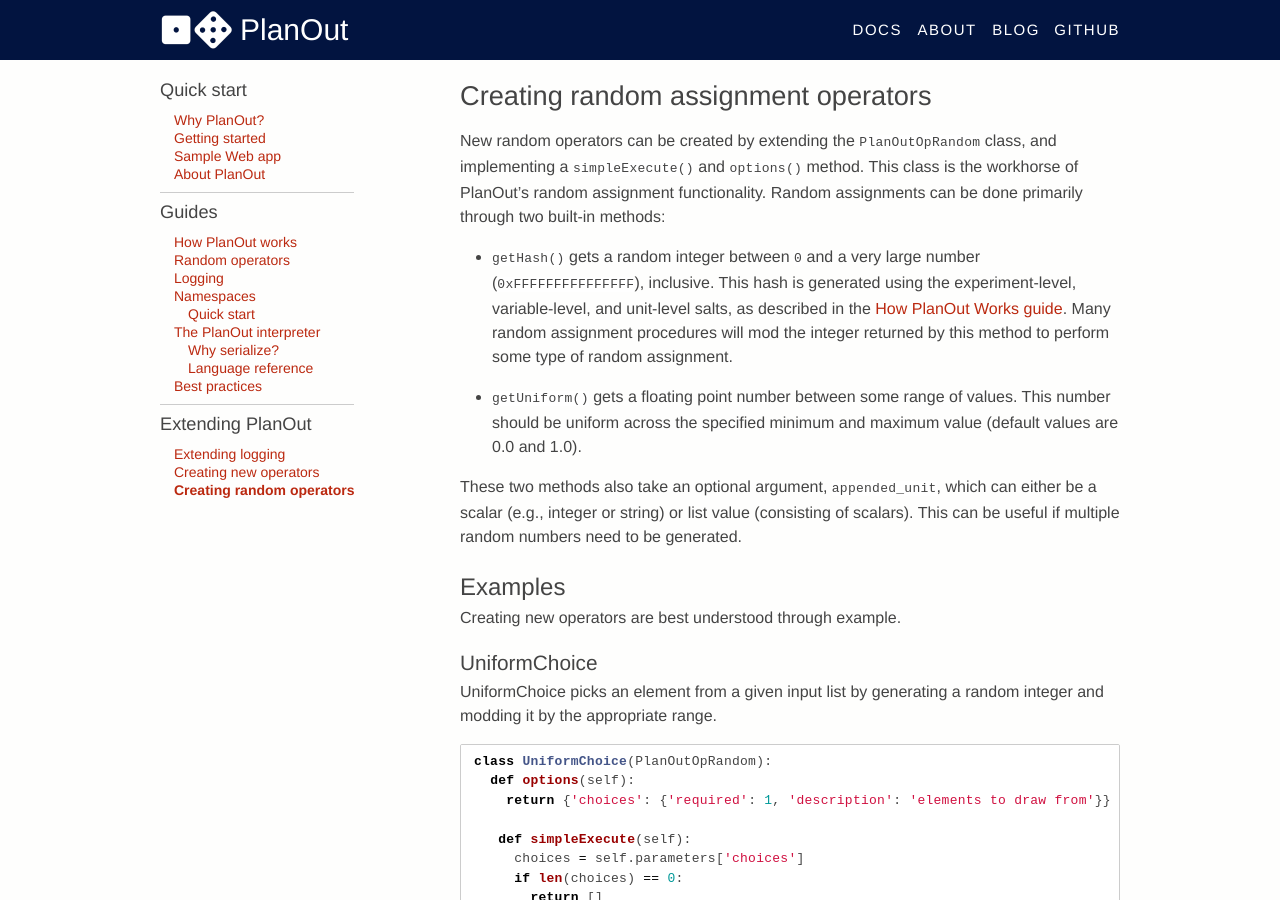
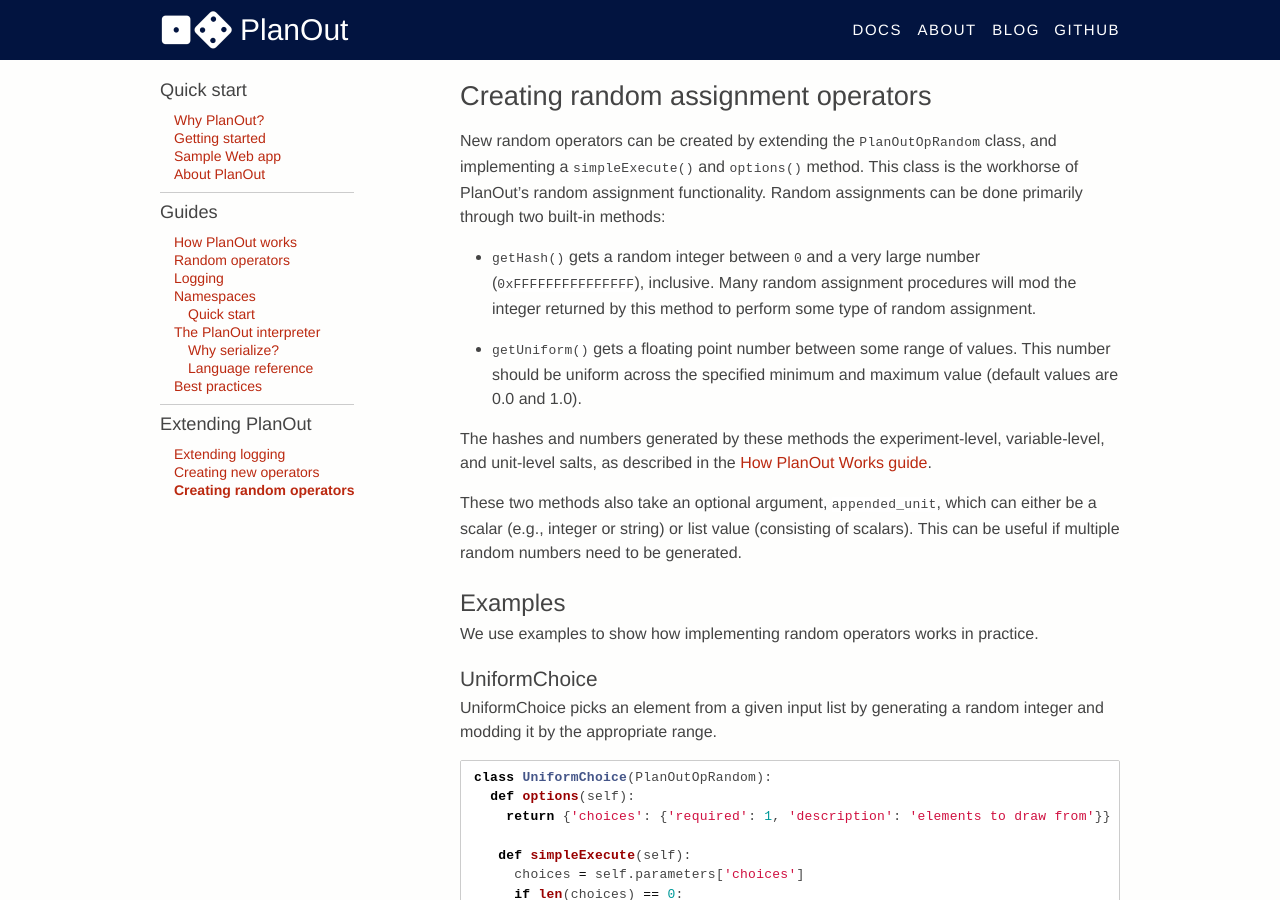
Before and after one commit to facebookarchive/planout, a Jekyll site: the page built from docs/07.1-creating-random-operators.md, in a window 1280 px wide and 900 px high. Built offline with Jekyll 4.4.1, drawn with Linux system fonts in a browser that asks for light colours; Markdown is read by kramdown in place of the engine named in the settings.

Commit message:
fix to random ops doc

```diff
--- a/docs/07.1-creating-random-operators.md
+++ b/docs/07.1-creating-random-operators.md
@@ -12,13 +12,14 @@ This class is the workhorse of PlanOut's random assignment functionality.
 Random assignments can be done primarily through two built-in methods:
 
  - `getHash()` gets a random integer between `0` and a very large number (`0xFFFFFFFFFFFFFFF`), inclusive.
- This hash is generated using the experiment-level, variable-level,
- and unit-level salts, as described in the
- [How PlanOut Works guide](how-planout-works.html).
  Many random assignment procedures will mod the integer returned by
  this method to perform some type of random assignment.
  - `getUniform()` gets a floating point number between some range of values.
 This number should be uniform across the specified minimum and maximum value (default values are 0.0 and 1.0).
+
+The hashes and numbers generated by these methods the experiment-level,
+variable-level, and unit-level salts, as described in the
+ [How PlanOut Works guide](how-planout-works.html).
 
 These two methods also take an optional argument, `appended_unit`, which can
 either be a scalar (e.g., integer or string) or list value
@@ -26,7 +27,7 @@ either be a scalar (e.g., integer or string) or list value
 numbers need to be generated.
 
 ## Examples
-Creating new operators are best understood through example.
+We use examples to show how implementing random operators works in practice.
 
 ### UniformChoice
 UniformChoice picks an element from a given input list by generating a random integer and modding it by the appropriate range.
```
